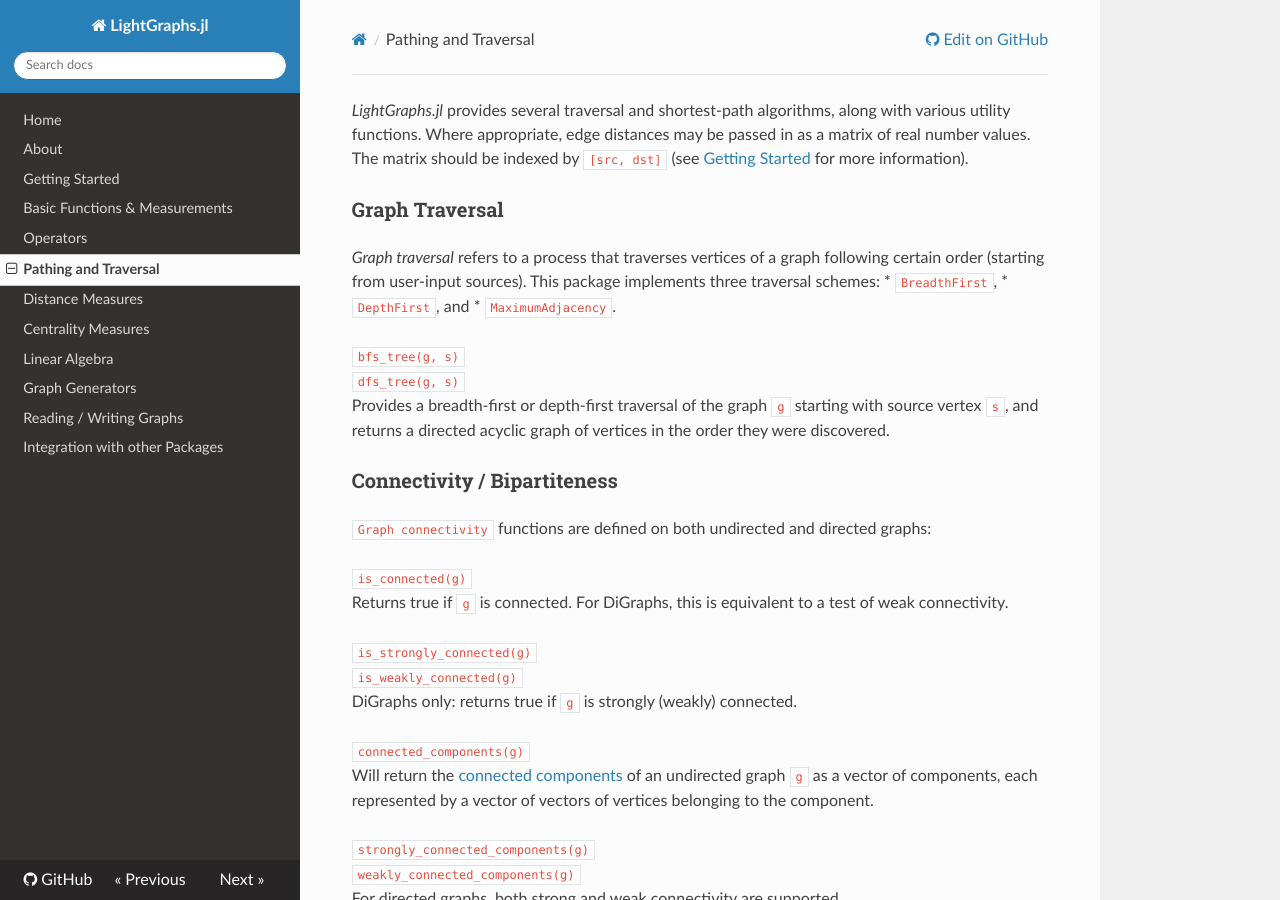
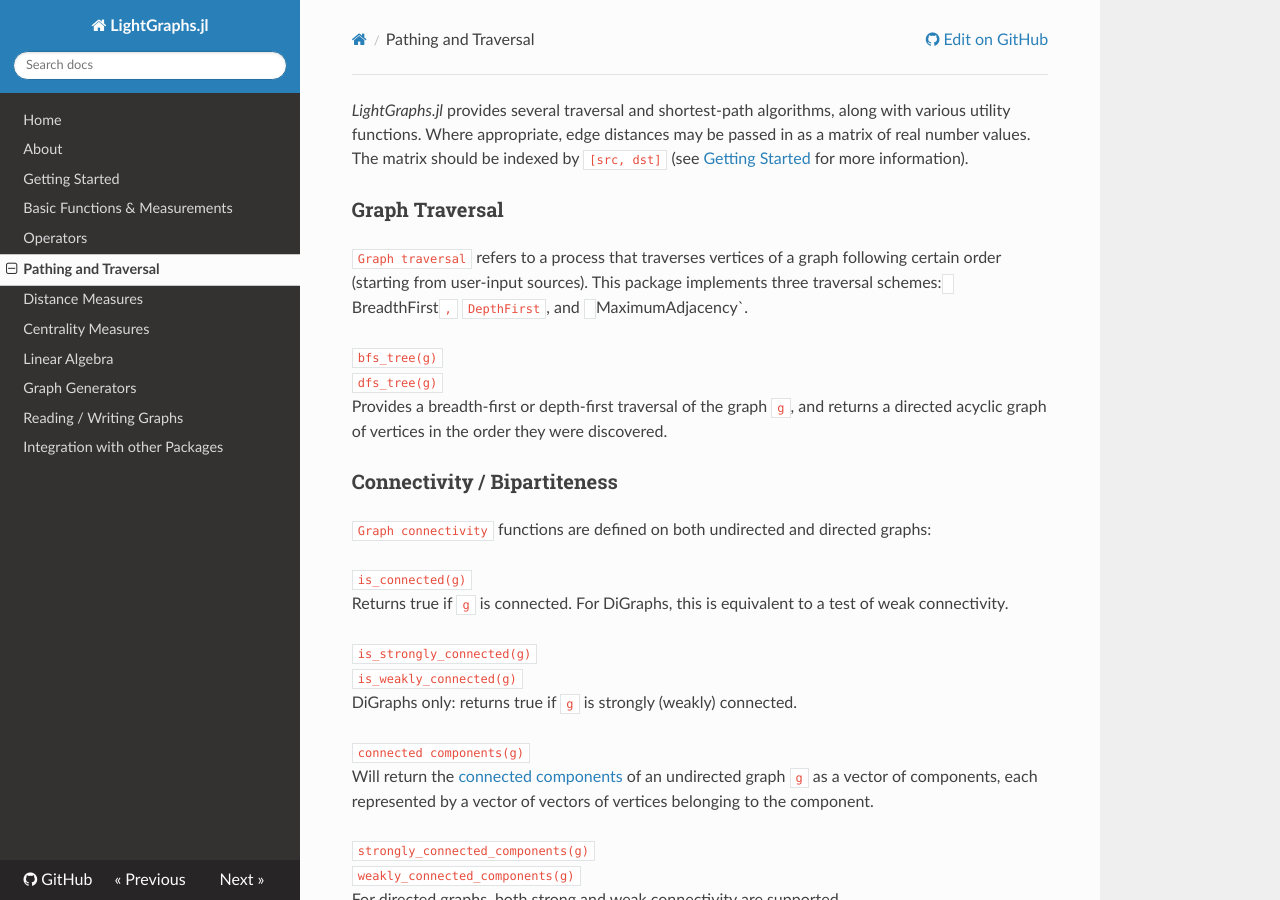
Before and after one commit to sbromberger/LightGraphs.jl, an MkDocs documentation site: the page built from doc/pathing.md, in a window 1280 px wide and 900 px high. Built offline with MkDocs 1.6.1, drawn with Linux system fonts in a browser that asks for light colours; nearby versions of some CDN libraries; old or Windows-style settings are respelled for this version of MkDocs.

Commit message:
Revert "Merge branch 'master' into hotfix-1"
This reverts commit dbf785610ef248a26ed5b3a95d7c5d05e447fb89, reversing
changes made to 5f69d5a5f1803014deab2e882c675cd3cf32497d.

more optimizations

trivial

```diff
--- a/doc/pathing.md
+++ b/doc/pathing.md
@@ -3,15 +3,15 @@
 matrix of real number values. The matrix should be indexed by `[src, dst]` (see [Getting Started](gettingstarted.html) for more information).
 
 ### Graph Traversal
-*Graph traversal* refers to a process that traverses vertices of a graph following certain order (starting from user-input sources). This package implements three traversal schemes:
-* `BreadthFirst`,
-* `DepthFirst`, and
-* `MaximumAdjacency`.
+`Graph traversal` refers to a process that traverses vertices of a graph following certain order (starting from user-input sources). This package implements three traversal schemes:
+` `BreadthFirst`,
+` `DepthFirst`, and
+` `MaximumAdjacency`.
 
-`bfs_tree(g, s)`
-`dfs_tree(g, s)`
-Provides a breadth-first or depth-first traversal of the graph `g` starting with source vertex `s`,
-and returns a directed acyclic graph of vertices in the order they were discovered.
+`bfs_tree(g)`
+`dfs_tree(g)`
+Provides a breadth-first or depth-first traversal of the graph `g`, and returns
+a directed acyclic graph of vertices in the order they were discovered.
 
 
 ### Connectivity / Bipartiteness
@@ -25,7 +25,7 @@
 `is_weakly_connected(g)`
 DiGraphs only: returns true if `g` is strongly (weakly) connected.
 
-`connected_components(g)`
+`connected components(g)`
 Will return the [connected components](https://en.wikipedia.org/wiki/Connectivity_(graph_theory))
 of an undirected graph `g` as a vector of components, each represented by a vector
 of vectors of vertices belonging to the component.
@@ -85,8 +85,8 @@
 
 ### Shortest-Path Algorithms
 #### General properties of shortest path algorithms
-*  The distance from a vertex to itself is always `0`.
-* The distance between two vertices with no connecting edge is always `Inf`.
+`   The distance from a vertex to itself is always `0`.
+`   The distance between two vertices with no connecting edge is always `Inf`.
 
 
 `a_star(g, s, t[, heuristic, distmx])`
```
Also changed, not shown: 2 other files.
